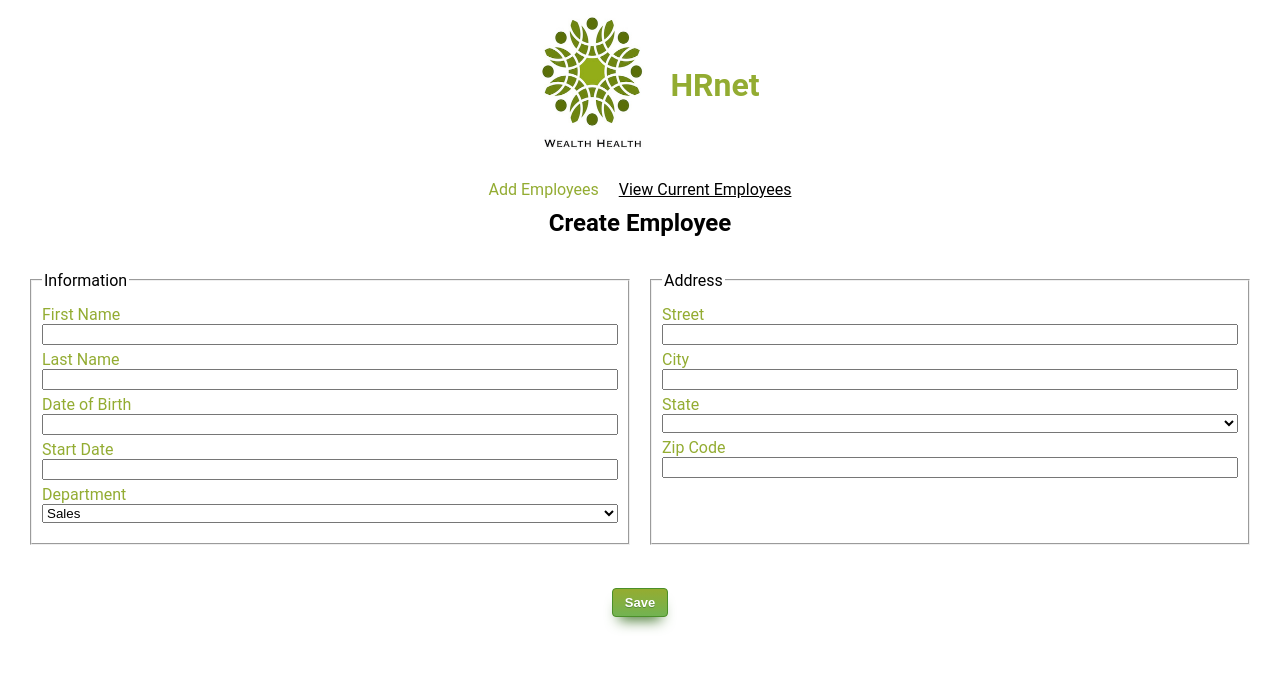
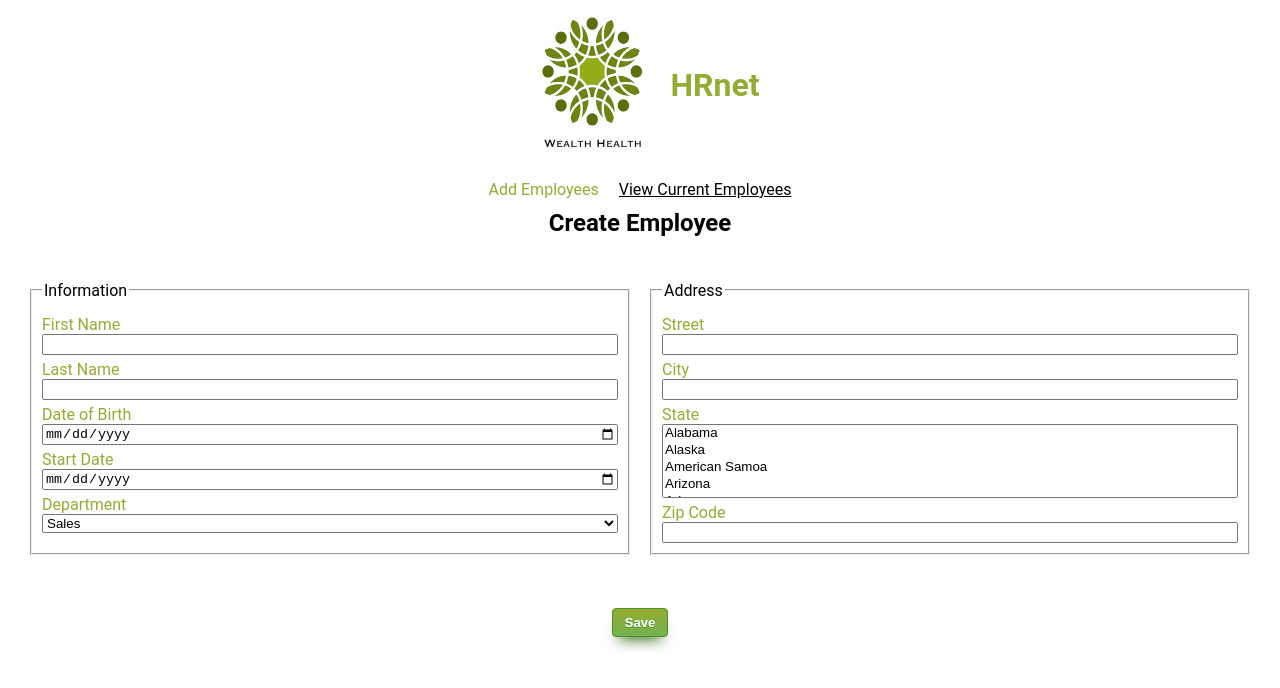
Before and after one commit to JonathanChosson/JonathanChosson_14_19072022, a React (Create React App) app: page / in a window 1280 px wide. Shown: the top 688 px of the page. Built offline with nearby package versions, Linux system fonts and the light colour scheme.

Commit message:
[JSX] implement useState in form component :construction_worker:

```diff
--- a/src/Components/Form.jsx
+++ b/src/Components/Form.jsx
@@ -1,7 +1,62 @@
-import React from 'react'
+import React, { useState } from 'react'
+import stateData from '../Data/state'
 import '../Style/Components/Form.css'
 
 const Form = () => {
+    const [newEmployee, setNewEmployee] = useState({
+        firstName: '',
+        lastName: '',
+        dateOfBirth: '',
+        startDate: '',
+        department: '',
+        street: '',
+        city: '',
+        state: '',
+        zipCode: '',
+    })
+
+    function setEmployee(key, value) {
+        setNewEmployee({
+            ...newEmployee,
+            [key]: value,
+        })
+    }
+
+    function handleChange(e) {
+        e.preventDefault()
+        switch (e.target.id) {
+            case 'first-name':
+                setEmployee('firstName', e.target.value)
+                break
+            case 'last-name':
+                setEmployee('lastName', e.target.value)
+                break
+            case 'date-of-birth':
+                setEmployee('dateOfBirth', e.target.value)
+                break
+            case 'start-date':
+                setEmployee('startDate', e.target.value)
+                break
+            case 'department':
+                setEmployee('department', e.target.value)
+                break
+            case 'street':
+                setEmployee('street', e.target.value)
+                break
+            case 'city':
+                setEmployee('city', e.target.value)
+                break
+            case 'state':
+                setEmployee('state', e.target.value)
+                break
+            case 'zip-code':
+                setEmployee('zipCode', e.target.value)
+                break
+            default:
+                console.error(new Error('Whoops, something bad happened'))
+        }
+    }
+
     return (
         <div className="Form">
             <h2 className="Form__h2">Create Employee</h2>
@@ -9,19 +64,35 @@ const Form = () => {
                 <fieldset className="Form__fieldset">
                     <legend>Information</legend>
                     <label htmlFor="first-name">First Name</label>
-                    <input type="text" id="first-name" />
+                    <input
+                        type="text"
+                        id="first-name"
+                        onChange={handleChange}
+                    />
 
                     <label htmlFor="last-name">Last Name</label>
-                    <input type="text" id="last-name" />
+                    <input type="text" id="last-name" onChange={handleChange} />
 
                     <label htmlFor="date-of-birth">Date of Birth</label>
-                    <input id="date-of-birth" type="text" />
+                    <input
+                        id="date-of-birth"
+                        type="date"
+                        onChange={handleChange}
+                    />
 
                     <label htmlFor="start-date">Start Date</label>
-                    <input id="start-date" type="text" />
+                    <input
+                        id="start-date"
+                        type="date"
+                        onChange={handleChange}
+                    />
 
                     <label htmlFor="department">Department</label>
-                    <select name="department" id="department">
+                    <select
+                        name="department"
+                        id="department"
+                        onChange={handleChange}
+                    >
                         <option>Sales</option>
                         <option>Marketing</option>
                         <option>Engineering</option>
@@ -33,16 +104,33 @@ const Form = () => {
                     <legend>Address</legend>
 
                     <label htmlFor="street">Street</label>
-                    <input id="street" type="text" />
+                    <input id="street" type="text" onChange={handleChange} />
 
                     <label htmlFor="city">City</label>
-                    <input id="city" type="text" />
+                    <input id="city" type="text" onChange={handleChange} />
 
                     <label htmlFor="state">State</label>
-                    <select name="state" id="state"></select>
+                    <select
+                        name="state"
+                        id="state"
+                        size={5}
+                        onChange={handleChange}
+                    >
+                        {stateData.map((state) => {
+                            return (
+                                <option key={state.name} value={state.name}>
+                                    {state.name}
+                                </option>
+                            )
+                        })}
+                    </select>
 
                     <label htmlFor="zip-code">Zip Code</label>
-                    <input id="zip-code" type="number" />
+                    <input
+                        id="zip-code"
+                        type="number"
+                        onChange={handleChange}
+                    />
                 </fieldset>
             </form>
             <span className="Form__span">
--- /dev/null
+++ b/src/Data/state.js
@@ -0,0 +1,63 @@
+const stateData = [
+    { label: 'AL', name: 'Alabama' },
+    { label: 'AK', name: 'Alaska' },
+    { label: 'AS', name: 'American Samoa' },
+    { label: 'AZ', name: 'Arizona' },
+    { label: 'AR', name: 'Arkansas' },
+    { label: 'CA', name: 'California' },
+    { label: 'CO', name: 'Colorado' },
+    { label: 'CT', name: 'Connecticut' },
+    { label: 'DE', name: 'Delaware' },
+    { label: 'DC', name: 'District Of Columbia' },
+    { label: 'FM', name: 'Federated States Of Micronesia' },
+    { label: 'FL', name: 'Florida' },
+    { label: 'GA', name: 'Georgia' },
+    { label: 'GU', name: 'Guam' },
+    { label: 'HI', name: 'Hawaii' },
+    { label: 'ID', name: 'Idaho' },
+    { label: 'IL', name: 'Illinois' },
+    { label: 'IN', name: 'Indiana' },
+    { label: 'IA', name: 'Iowa' },
+    { label: 'KS', name: 'Kansas' },
+    { label: 'KY', name: 'Kentucky' },
+    { label: 'LA', name: 'Louisiana' },
+    { label: 'ME', name: 'Maine' },
+    { label: 'MH', name: 'Marshall Islands' },
+    { label: 'MD', name: 'Maryland' },
+    { label: 'MA', name: 'Massachusetts' },
+    { label: 'MI', name: 'Michigan' },
+    { label: 'MN', name: 'Minnesota' },
+    { label: 'MS', name: 'Mississippi' },
+    { label: 'MO', name: 'Missouri' },
+    { label: 'MT', name: 'Montana' },
+    { label: 'NE', name: 'Nebraska' },
+    { label: 'NV', name: 'Nevada' },
+    { label: 'NH', name: 'New Hampshire' },
+    { label: 'NJ', name: 'New Jersey' },
+    { label: 'NM', name: 'New Mexico' },
+    { label: 'NY', name: 'New York' },
+    { label: 'NC', name: 'North Carolina' },
+    { label: 'ND', name: 'North Dakota' },
+    { label: 'MP', name: 'Northern Mariana Islands' },
+    { label: 'OH', name: 'Ohio' },
+    { label: 'OK', name: 'Oklahoma' },
+    { label: 'OR', name: 'Oregon' },
+    { label: 'PW', name: 'Palau' },
+    { label: 'PA', name: 'Pennsylvania' },
+    { label: 'PR', name: 'Puerto Rico' },
+    { label: 'RI', name: 'Rhode Island' },
+    { label: 'SC', name: 'South Carolina' },
+    { label: 'SD', name: 'South Dakota' },
+    { label: 'TN', name: 'Tennessee' },
+    { label: 'TX', name: 'Texas' },
+    { label: 'UT', name: 'Utah' },
+    { label: 'VT', name: 'Vermont' },
+    { label: 'VI', name: 'Virgin Islands' },
+    { label: 'VA', name: 'Virginia' },
+    { label: 'WA', name: 'Washington' },
+    { label: 'WV', name: 'West Virginia' },
+    { label: 'WI', name: 'Wisconsin' },
+    { label: 'WY', name: 'Wyoming' },
+]
+
+export default stateData
--- a/src/Style/Components/Form.css
+++ b/src/Style/Components/Form.css
@@ -51,7 +51,7 @@
     height: 250px;
     display: flex;
     flex-direction: column;
-    margin: 10px;
+    margin: 10px !important;
     padding: 10px;
     margin: 0px 10px 0px 10px;
 }
@@ -60,3 +60,7 @@
     color: #93ac32;
     margin-top: 5px;
 }
+
+select::-ms-expand {
+    display: none; /* supprimer la fléche par défaut en IE 10 et 11 */
+}
```
